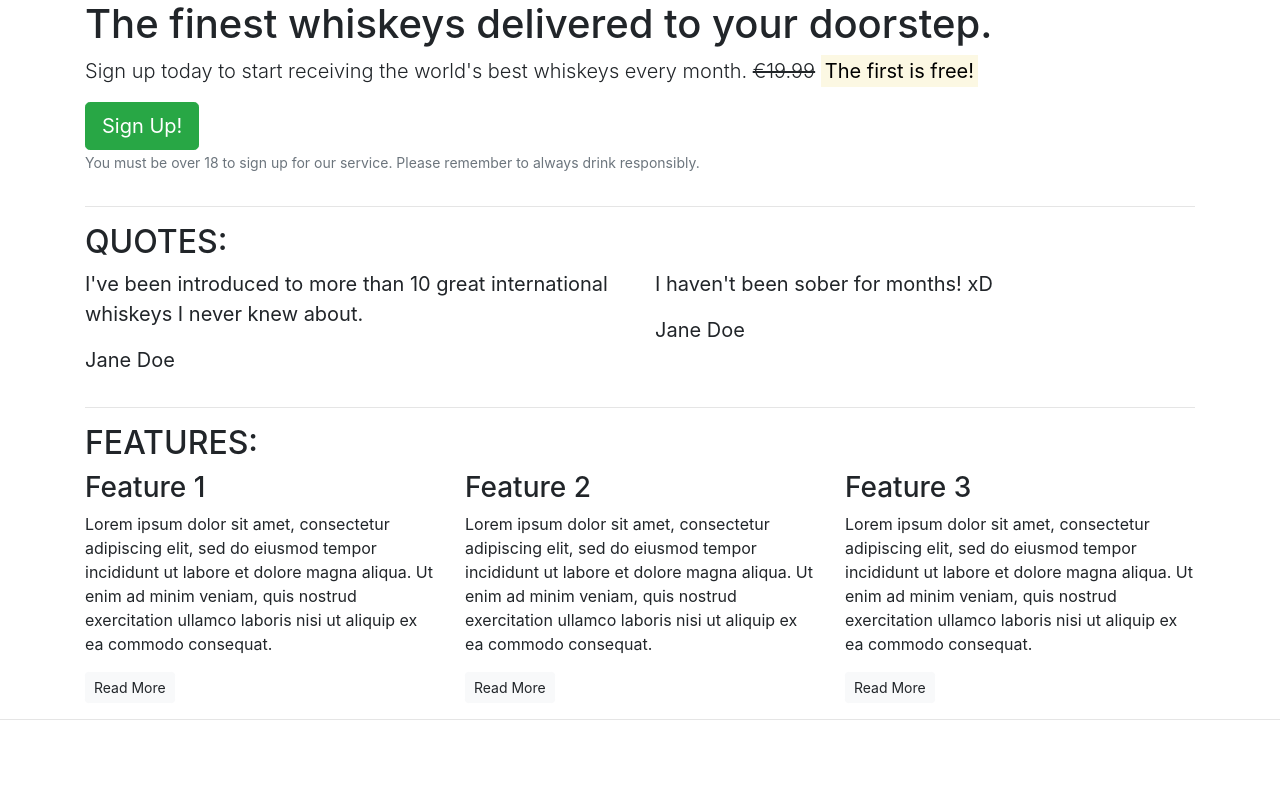
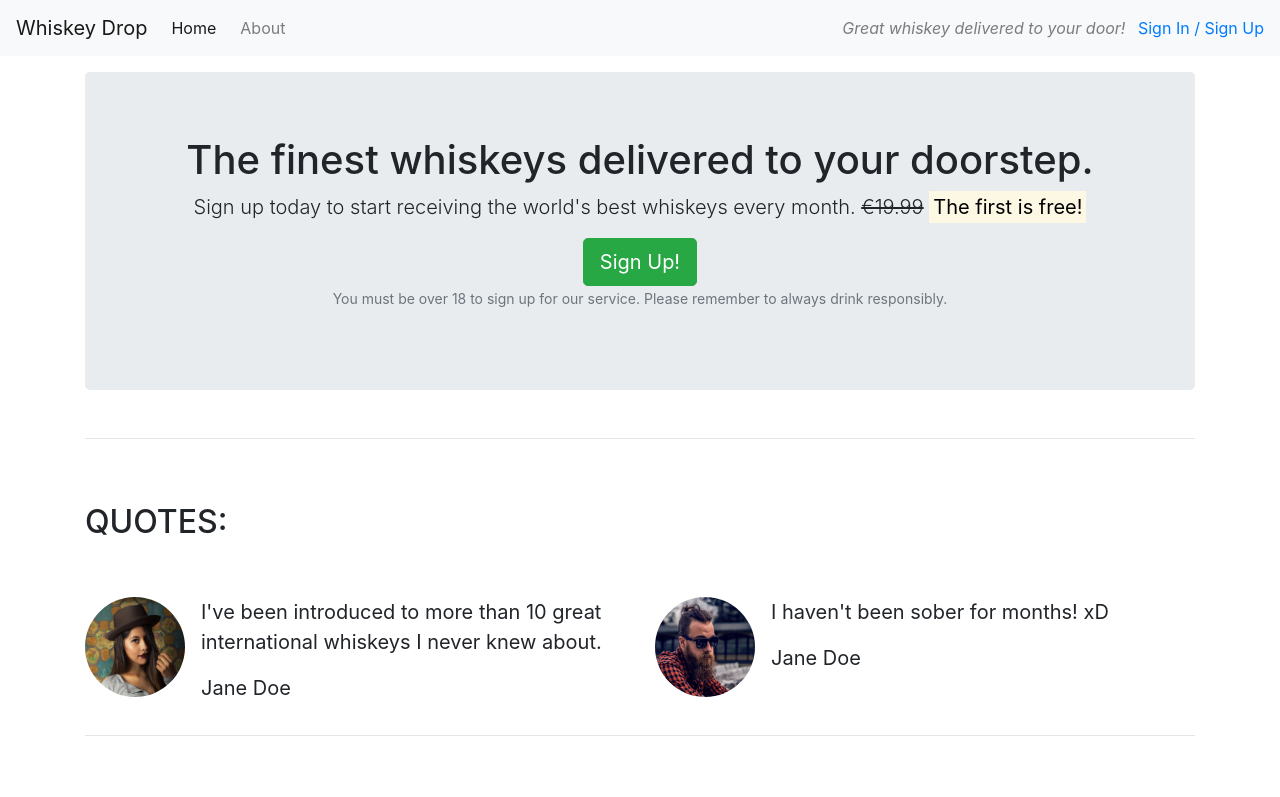
Before and after one commit to ryanoneill416/learning-bootstrap, a plain HTML site: page index.html in a window 1280 px wide. Shown: the top 797 px of the page. Drawn offline with nearby package versions, Linux system fonts and the light colour scheme.

Commit message:
Add navbar, jumbotron and images for individual quotes

```diff
--- a/index.html
+++ b/index.html
@@ -14,14 +14,27 @@
 </head>
 
 <body>
-    <article class="container">
+    <nav class="navbar navbar-light bg-light navbar-expand-sm">
+        <a href="/" class="navbar-brand">Whiskey Drop</a>
+        <ul class="navbar-nav mr-auto">
+            <li class="active nav-item mr-2"><a href="/" class="nav-link">Home</a></li>
+            <li class="nav-item mr-2"><a href="/about" class="nav-link">About</a></li>
+            <li class="nav-item mr-2 d-block d-sm-none"><a href="/login" class="nav-link">Sign In / Sign Up</a></li>
+        </ul>
+        <div class="d-none d-md-block">
+            <p class="navbar-text my-auto mr-2"><i>Great whiskey delivered to your door!</i></p>
+            <a href="/login">Sign In / Sign Up</a>
+        </div>
+    </nav>
+    <article class="container mt-3">
         <!-- Callout -->
         <div class="row">
             <div class="col-12">
-                <section class="callout">
+                <section class="callout jumbotron text-center">
                     <h1>The finest whiskeys delivered to your doorstep.</h1>
                     <p class="lead">Sign up today to start receiving the world's best whiskeys every month.
-                        <s>€19.99</s> <strong><mark>The first is free!</mark></strong></p>
+                        <s class="d-none d-sm-inline">€19.99</s><span class="d-inline d-sm-none"><br></span>
+                        <strong><mark>The first is free!</mark></strong></p>
                     <button class="btn btn-success btn-lg">Sign Up!</button>
                     <p class="text-muted"><small>You must be over 18 to sign up for our service. Please remember to
                             always
@@ -35,22 +48,39 @@
         <!-- Quotes -->
         <section class="quotes">
             <div class="row">
-                <div class="col-12">
+                <div class="col-12 my-5">
                     <h2 class="text-uppercase">Quotes:</h2>
                 </div>
             </div>
             <div class="row">
                 <div class="col-12 col-md-6">
+                    <div class="media">
+                        <div class="d-none d-sm-block">
+                            <img src="./images/girl-image.png" alt="Image of Girl Wearing A Hat" class="rounded-circle mr-3"
+                                height="100" width="100">
+                        </div>
+                        <div class="media-body">
                             <blockquote class="blockquote">
-                        <p>I've been introduced to more than 10 great international whiskeys I never knew about.</p>
+                                <p>I've been introduced to more than 10 great international whiskeys I never knew about.
+                                </p>
                                 <p>Jane Doe</p>
                             </blockquote>
                         </div>
+                    </div>
+                </div>
                 <div class="col-12 col-md-6">
+                    <div class="media">
+                        <div class="d-none d-sm-block">
+                            <img src="./images/guy-image.png" alt="Image of Guy Wearing A Sunglasses" class="rounded-circle mr-3"
+                                height="100" width="100">
+                        </div>
+                        <div class="media-body">
                             <blockquote class="blockquote">
                                 <p>I haven't been sober for months! xD</p>
                                 <p>Jane Doe</p>
                             </blockquote>
+                        </div>
+                    </div>
                 </div>
             </div>
         </section>
@@ -60,7 +90,7 @@
         <!-- Features -->
         <section class="features">
             <div class="row">
-                <div class="col-12">
+                <div class="col-12 my-5">
                     <h2 class="text-uppercase">Features:</h2>
                 </div>
             </div>
@@ -70,7 +100,8 @@
                         <h3>Feature 1</h3>
                         <p>Lorem ipsum dolor sit amet, consectetur adipiscing elit, sed do eiusmod tempor incididunt ut
                             labore
-                            et dolore magna aliqua. Ut enim ad minim veniam, quis nostrud exercitation ullamco laboris nisi
+                            et dolore magna aliqua. Ut enim ad minim veniam, quis nostrud exercitation ullamco laboris
+                            nisi
                             ut
                             aliquip ex ea commodo consequat.</p>
                         <a class="btn btn-sm btn-light" href="">Read More</a>
@@ -81,7 +112,8 @@
                         <h3>Feature 2</h3>
                         <p>Lorem ipsum dolor sit amet, consectetur adipiscing elit, sed do eiusmod tempor incididunt ut
                             labore
-                            et dolore magna aliqua. Ut enim ad minim veniam, quis nostrud exercitation ullamco laboris nisi
+                            et dolore magna aliqua. Ut enim ad minim veniam, quis nostrud exercitation ullamco laboris
+                            nisi
                             ut
                             aliquip ex ea commodo consequat.</p>
                         <a class="btn btn-sm btn-light" href="">Read More</a>
@@ -92,7 +124,8 @@
                         <h3>Feature 3</h3>
                         <p>Lorem ipsum dolor sit amet, consectetur adipiscing elit, sed do eiusmod tempor incididunt ut
                             labore
-                            et dolore magna aliqua. Ut enim ad minim veniam, quis nostrud exercitation ullamco laboris nisi
+                            et dolore magna aliqua. Ut enim ad minim veniam, quis nostrud exercitation ullamco laboris
+                            nisi
                             ut
                             aliquip ex ea commodo consequat.</p>
                         <a class="btn btn-sm btn-light" href="">Read More</a>
```
Also changed, not shown: images/girl-image.png (added), images/guy-image.png (added). Lines whose indentation alone changed are shown as unchanged.
